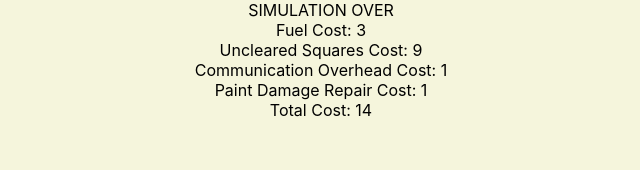
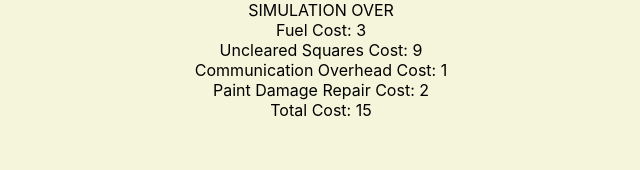
Before and after one commit to andrebuchanan/site-clearing-simulator-dking, a React (Create React App) app: page / in a window 1280 px wide. Both pictures are taken after typing "5" into the empty fields and a click on the input 765 px from the left and 519 px from the top of the page. Shown: the top 170 px of the page, without its empty margins (319-959 px from the left). Built offline with nearby package versions, Linux system fonts and the light colour scheme.

Commit message:
paint damage typo

```diff
--- a/src/components/CostSummary.tsx
+++ b/src/components/CostSummary.tsx
@@ -67,9 +67,9 @@ const ConnectedCostSummary = ({fuelUsed, siteMap, userCommands, paintDamage}: IC
         <br/>
         Communication Overhead Cost: {communicationCost}
         <br/>
-        Paint Damage Repair Cost: {paintDamage}
+        Paint Damage Repair Cost: {paintDamageCost}
         <br/>
-        Total Cost: {fuelCost + unclearedSquaresCost + communicationCost + paintDamage}
+        Total Cost: {fuelCost + unclearedSquaresCost + communicationCost + paintDamageCost}
     </div>
     );
 }
```
